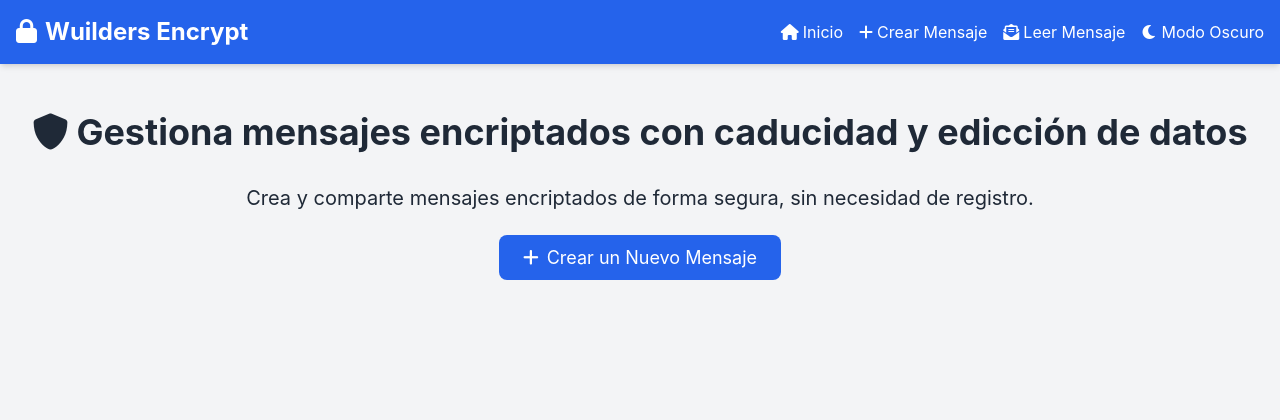
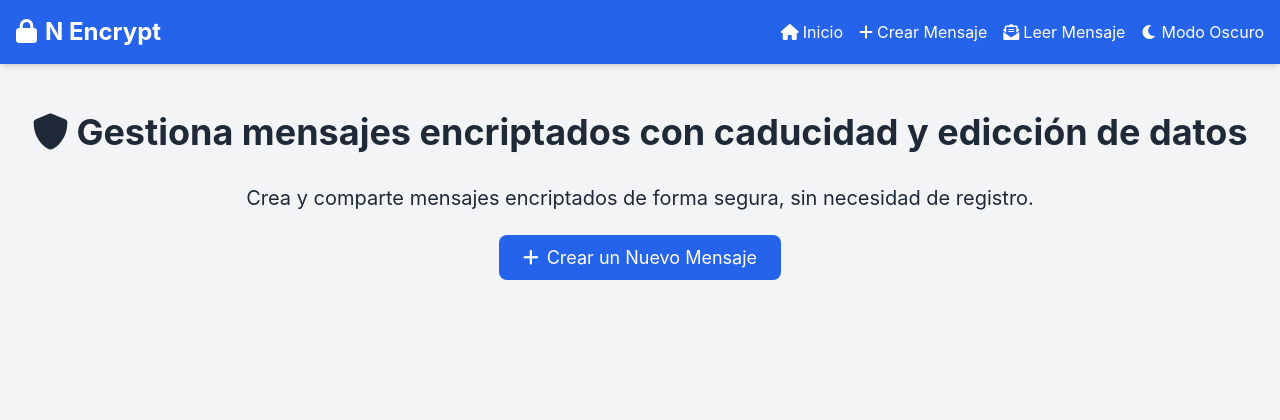
Before and after one commit to 686f6c61/n-encrypt-web, a Flask app: page / in a window 1280 px wide. Shown: the top 420 px of the page. Run offline with Flask 3, Linux system fonts and the light colour scheme; some libraries are stand-ins or nearby versions.

Commit message:
Update base.html

```diff
--- a/templates/base.html
+++ b/templates/base.html
@@ -60,7 +60,7 @@
     <header class="bg-primary-600 text-white p-4 shadow-md">
         <nav class="container mx-auto flex flex-wrap justify-between items-center">
             <a href="{{ url_for('index') }}" class="text-2xl font-bold hover:text-primary-200 transition duration-300">
-                <i class="fas fa-lock mr-2"></i>Wuilders Encrypt
+                <i class="fas fa-lock mr-2"></i>N Encrypt
             </a>
             <ul class="flex flex-wrap space-x-4 mt-4 md:mt-0">
                 <li><a href="{{ url_for('index') }}" class="hover:text-primary-200 transition duration-300"><i class="fas fa-home mr-1"></i>Inicio</a></li>
```
